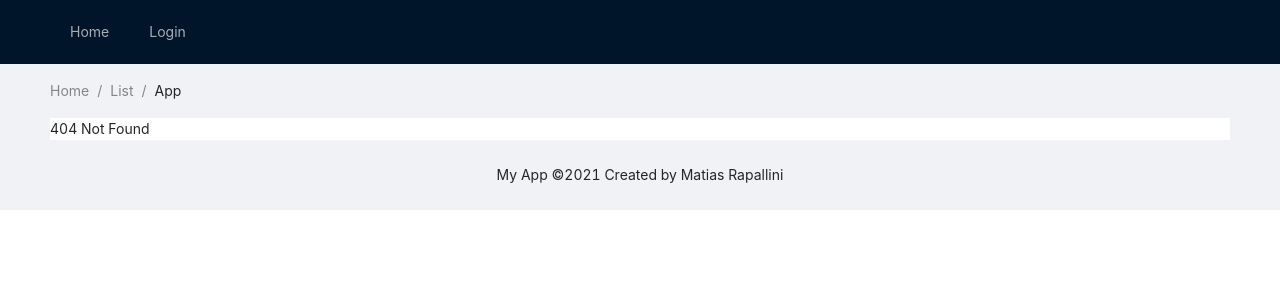
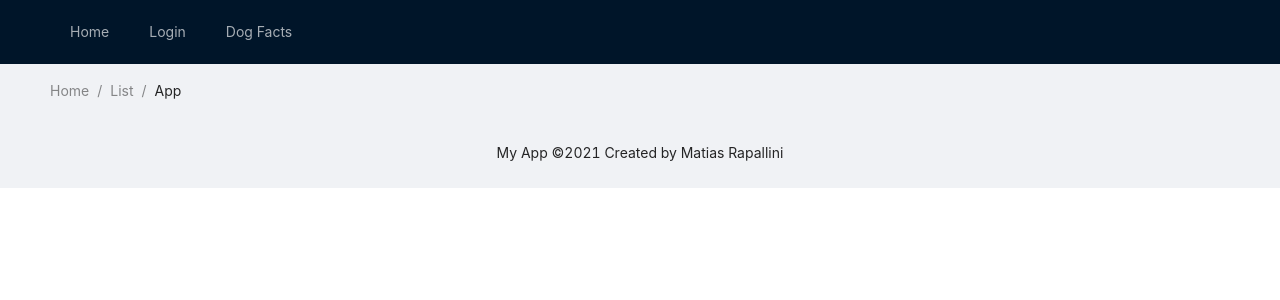
Before and after one commit to theglassytram/React-Proyect-UTN, a React (Create React App) app: page /dogFacts in a window 1280 px wide. Before the commit this address had no page. Shown: the top 300 px of the page. Built offline with nearby package versions, Linux system fonts and the light colour scheme.

Commit message:
Add dog facts list component

```diff
--- a/src/App.js
+++ b/src/App.js
@@ -4,6 +4,7 @@ import Login from "./pages/Login";
 import Nav from "./pages/Nav";
 import Home from "./pages/Home";
 import NotFound from "./pages/NotFound";
+import DogFactList from "./components/DogFactList";
 import {
   BrowserRouter as Router,
   Redirect,
@@ -39,6 +40,7 @@ function App() {
             <Switch>
               <Route path="/home" component={Home} />
               <Route path="/login" component={Login} />
+              <Route path="/dogFacts" component={DogFactList} />
               <Route exact path="/">
                 <>{!isLoggedIn && <Redirect to={"/login"}></Redirect>}</>
               </Route>
--- a/src/AxiosRequest.js
+++ b/src/AxiosRequest.js
@@ -1,7 +1,7 @@
 import axios from 'axios';
 
 const AxiosRequest = axios.create({
-    baseUrl: "https://dog-facts-api.herokuapp.com/api/v1/resources/dogs/all",
+    baseUrl: "https://dog-facts-api.herokuapp.com/api/v1/resources/dogs/",
 });
 
 AxiosRequest.interceptors.request.use(
--- a/src/AxiosService.js
+++ b/src/AxiosService.js
@@ -2,9 +2,9 @@ import axios from 'axios';
 import { AxiosRequest } from "./AxiosRequest";
 
 export const getDogFacts = () => {
-    return AxiosRequest.get("dogFacts/");
+    return AxiosRequest.get("all");
 };
 
 export const getSpecificDogFact = id => {
-    return AxiosRequest.get(`dogFacts/?id=${id}`);
+    return AxiosRequest.get(`?index=${id}`);
 }
--- a/src/components/ListComponent.tsx
+++ b/src/components/DogFactList.tsx
@@ -1,6 +1,6 @@
 import React from 'react';
 
- function ListComponent (){
+ function DogFactList (){
 
     return(
 
@@ -12,4 +12,4 @@ import React from 'react';
 
 }
 
-export default ListComponent;
+export default DogFactList;
--- a/src/pages/Nav.tsx
+++ b/src/pages/Nav.tsx
@@ -19,6 +19,11 @@ function Nav() {
             Login
           </NavLink>
         </Item>
+        <Item>
+          <NavLink to="/dogFacts">
+            Dog Facts
+          </NavLink>
+        </Item>
       </Menu>
     </>
   );
--- a/tsconfig.json
+++ b/tsconfig.json
@@ -18,7 +18,7 @@
     "resolveJsonModule": true,
     "isolatedModules": true,
     "noEmit": true,
-    "jsx": "react"
+    "jsx": "react-jsx"
   },
   "include": [
     "src"
```
